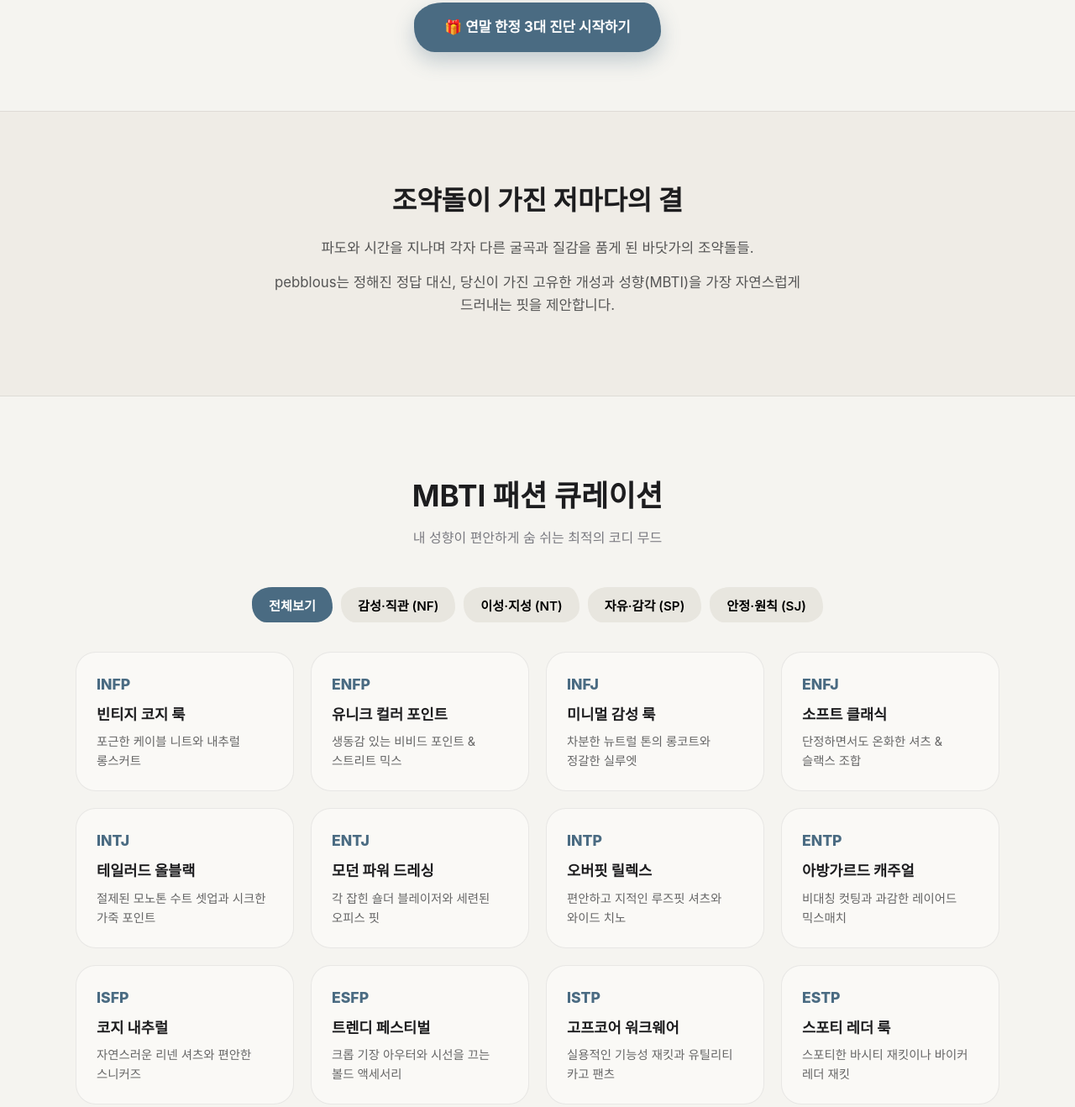
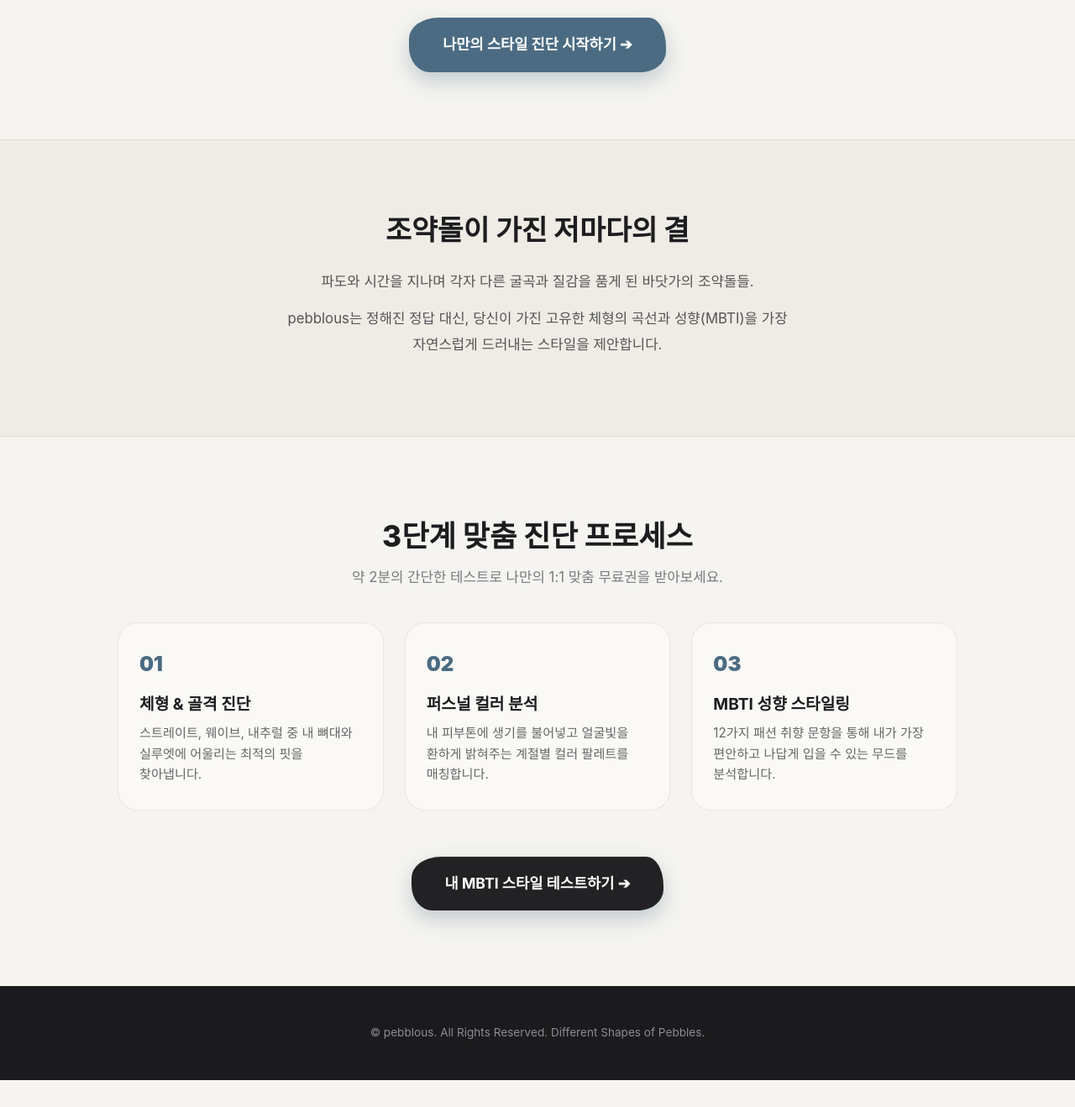
Before and after one commit to fhfh5619-source/lets_pebblous, a website: page Pebble/index.html in a window 1280 px wide. Shown: the part 488-1806 px from the top of the page at 84% size. After the commit the page ends 1774 px from the top, so only its background shows below. Drawn offline with Linux system fonts and the light colour scheme; a web font is replaced by a local one.

Commit message:
Update index.html

```diff
--- a/Pebble/index.html
+++ b/Pebble/index.html
@@ -22,7 +22,7 @@
     body { background: var(--bg-stone); color: var(--text-main); line-height: 1.6; word-break: keep-all; }
     a { text-decoration: none; color: inherit; }
 
-    .container { width: 90%; max-width: 1100px; margin: 0 auto; }
+    .container { width: 90%; max-width: 1000px; margin: 0 auto; }
 
     header {
       position: sticky; top: 0; background: rgba(245, 244, 240, 0.9);
@@ -39,61 +39,47 @@
     .nav-cta:hover { background: var(--pebble-blue); }
 
     /* Hero */
-    .hero { text-align: center; padding: 100px 0 70px; }
+    .hero { text-align: center; padding: 110px 0 80px; }
     .badge {
       display: inline-block; padding: 6px 16px; background: #E8E6DF;
       border-radius: 999px; font-size: 0.8rem; font-weight: 700; color: var(--pebble-blue);
       letter-spacing: 0.05em; margin-bottom: 20px;
     }
-    .hero h1 { font-size: clamp(2.2rem, 5vw, 3.6rem); font-weight: 800; letter-spacing: -0.03em; line-height: 1.25; margin-bottom: 20px; }
+    .hero h1 { font-size: clamp(2.3rem, 5vw, 3.8rem); font-weight: 800; letter-spacing: -0.03em; line-height: 1.25; margin-bottom: 20px; }
     .hero h1 span { color: var(--pebble-blue); }
-    .hero p { font-size: 1.15rem; color: var(--text-muted); max-width: 600px; margin: 0 auto 36px; }
+    .hero p { font-size: 1.15rem; color: var(--text-muted); max-width: 580px; margin: 0 auto 36px; }
 
     .btn-event {
       display: inline-block; background: var(--pebble-blue); color: #fff;
-      padding: 16px 36px; border-radius: var(--radius-pebble); font-size: 1.05rem; font-weight: 700;
+      padding: 18px 40px; border-radius: var(--radius-pebble); font-size: 1.1rem; font-weight: 700;
       box-shadow: 0 10px 25px rgba(74, 107, 130, 0.3); transition: transform 0.2s;
     }
-    .btn-event:hover { transform: translateY(-2px); }
+    .btn-event:hover { transform: translateY(-3px); }
 
-    /* Story */
-    .story { background: #EFECE6; padding: 80px 0; border-top: 1px solid var(--border-soft); border-bottom: 1px solid var(--border-soft); }
-    .story-box { max-width: 680px; margin: 0 auto; text-align: center; }
-    .story-box h2 { font-size: 2rem; margin-bottom: 18px; }
-    .story-box p { color: #555; font-size: 1.05rem; margin-bottom: 14px; }
+    /* Story Section */
+    .story-section {
+      background: #EFECE6; padding: 80px 0; border-top: 1px solid var(--border-soft); border-bottom: 1px solid var(--border-soft);
+      text-align: center;
+    }
+    .story-box { max-width: 650px; margin: 0 auto; }
+    .story-box h2 { font-size: 2.1rem; margin-bottom: 20px; font-weight: 800; }
+    .story-box p { color: #555; font-size: 1.05rem; line-height: 1.8; margin-bottom: 14px; }
 
-    /* MBTI Section */
-    .mbti-section { padding: 90px 0; }
-    .section-head { text-align: center; margin-bottom: 45px; }
-    .section-head h2 { font-size: 2.2rem; margin-bottom: 10px; }
-    .section-head p { color: var(--text-muted); }
+    /* Guide Section */
+    .test-guide { padding: 90px 0; text-align: center; }
+    .guide-cards {
+      display: grid; grid-template-columns: repeat(auto-fit, minmax(260px, 1fr));
+      gap: 25px; margin-top: 40px; text-align: left;
+    }
+    .guide-card {
+      background: var(--bg-card); border: 1px solid var(--border-soft);
+      padding: 30px 25px; border-radius: 24px;
+    }
+    .guide-num { font-size: 1.5rem; font-weight: 900; color: var(--pebble-blue); margin-bottom: 12px; }
+    .guide-card h3 { font-size: 1.2rem; margin-bottom: 8px; }
+    .guide-card p { font-size: 0.95rem; color: #666; }
 
-    .mbti-tabs { display: flex; justify-content: center; gap: 10px; margin-bottom: 35px; flex-wrap: wrap; }
-    .mbti-tab {
-      padding: 10px 20px; border-radius: var(--radius-pebble); background: #E8E6DF;
-      border: none; font-size: 0.95rem; font-weight: 600; cursor: pointer;
-    }
-    .mbti-tab.active { background: var(--pebble-blue); color: #fff; }
-
-    .mbti-grid { display: grid; grid-template-columns: repeat(auto-fill, minmax(240px, 1fr)); gap: 20px; }
-    .mbti-card {
-      background: var(--bg-card); border: 1px solid var(--border-soft); border-radius: 24px;
-      padding: 24px; transition: transform 0.2s;
-    }
-    .mbti-card:hover { transform: translateY(-4px); }
-    .mbti-tag { display: inline-block; font-size: 1.1rem; font-weight: 800; color: var(--pebble-blue); margin-bottom: 8px; }
-    .mbti-title { font-size: 1.1rem; font-weight: 700; margin-bottom: 6px; }
-    .mbti-style { font-size: 0.9rem; color: #666; }
-
-    /* Banner */
-    .banner {
-      background: linear-gradient(135deg, #222225, #354958); color: #fff;
-      border-radius: 30px; padding: 50px 30px; text-align: center; margin: 60px 0 100px;
-    }
-    .banner h3 { font-size: 1.8rem; margin-bottom: 12px; }
-    .banner p { color: #ccc; margin-bottom: 24px; }
-
-    footer { background: #1B1B1D; color: #8C8C92; text-align: center; padding: 40px 0; font-size: 0.85rem; }
+    footer { background: #1B1B1D; color: #8C8C92; text-align: center; padding: 45px 0; font-size: 0.85rem; }
   </style>
 </head>
 <body>
@@ -103,68 +89,52 @@
       <a href="/" class="brand-logo">
         <img src="input_file_0.png" alt="pebblous" onerror="this.outerHTML='<span style=\'font-weight:800;font-size:1.4rem;\'>pebblous</span>'">
       </a>
-      <a href="/event" class="nav-cta">연말 무료 진단 신청 ➔</a>
+      <a href="/event" class="nav-cta">무료 스타일 진단받기 ➔</a>
     </div>
   </header>
 
   <section class="hero">
     <div class="container">
       <span class="badge">DIFFERENT SHAPES OF PEBBLES</span>
-      <h1>조약돌처럼 다채로운,<br><span>나만의 MBTI 스타일링</span></h1>
-      <p>세상에 완전히 똑같은 조약돌이 없듯, 유행에 나를 맞추지 말고 내 MBTI와 체형에 꼭 맞는 스타일을 찾아보세요.</p>
-      <a href="/event" class="btn-event">🎁 연말 한정 3대 진단 시작하기</a>
+      <h1>조약돌처럼 다채로운,<br><span>나만의 패션 스타일</span></h1>
+      <p>세상에 똑같은 조약돌이 없듯, 유행에 나를 맞추지 말고 내 체형과 MBTI에 꼭 맞는 실루엣을 찾아보세요.</p>
+      <a href="/event" class="btn-event">나만의 스타일 진단 시작하기 ➔</a>
     </div>
   </section>
 
-  <section class="story">
+  <section class="story-section">
     <div class="container story-box">
       <h2>조약돌이 가진 저마다의 결</h2>
       <p>파도와 시간을 지나며 각자 다른 굴곡과 질감을 품게 된 바닷가의 조약돌들.</p>
-      <p>pebblous는 정해진 정답 대신, 당신이 가진 고유한 개성과 성향(MBTI)을 가장 자연스럽게 드러내는 핏을 제안합니다.</p>
+      <p>pebblous는 정해진 정답 대신, 당신이 가진 고유한 체형의 곡선과 성향(MBTI)을 가장 자연스럽게 드러내는 스타일을 제안합니다.</p>
     </div>
   </section>
 
-  <section class="mbti-section">
+  <section class="test-guide">
     <div class="container">
-      <div class="section-head">
-        <h2>MBTI 패션 큐레이션</h2>
-        <p>내 성향이 편안하게 숨 쉬는 최적의 코디 무드</p>
+      <h2 style="font-size:2.2rem; font-weight:800;">3단계 맞춤 진단 프로세스</h2>
+      <p style="color:var(--text-muted); font-size:1.05rem; margin-top:8px;">약 2분의 간단한 테스트로 나만의 1:1 맞춤 무료권을 받아보세요.</p>
+
+      <div class="guide-cards">
+        <div class="guide-card">
+          <div class="guide-num">01</div>
+          <h3>체형 & 골격 진단</h3>
+          <p>스트레이트, 웨이브, 내추럴 중 내 뼈대와 실루엣에 어울리는 최적의 핏을 찾아냅니다.</p>
+        </div>
+        <div class="guide-card">
+          <div class="guide-num">02</div>
+          <h3>퍼스널 컬러 분석</h3>
+          <p>내 피부톤에 생기를 불어넣고 얼굴빛을 환하게 밝혀주는 계절별 컬러 팔레트를 매칭합니다.</p>
+        </div>
+        <div class="guide-card">
+          <div class="guide-num">03</div>
+          <h3>MBTI 성향 스타일링</h3>
+          <p>12가지 패션 취향 문항을 통해 내가 가장 편안하고 나답게 입을 수 있는 무드를 분석합니다.</p>
+        </div>
       </div>
 
-      <div class="mbti-tabs">
-        <button class="mbti-tab active" onclick="filterMBTI('all')">전체보기</button>
-        <button class="mbti-tab" onclick="filterMBTI('NF')">감성·직관 (NF)</button>
-        <button class="mbti-tab" onclick="filterMBTI('NT')">이성·지성 (NT)</button>
-        <button class="mbti-tab" onclick="filterMBTI('SP')">자유·감각 (SP)</button>
-        <button class="mbti-tab" onclick="filterMBTI('SJ')">안정·원칙 (SJ)</button>
-      </div>
-
-      <div class="mbti-grid" id="mbtiGrid">
-        <div class="mbti-card" data-group="NF"><span class="mbti-tag">INFP</span><div class="mbti-title">빈티지 코지 룩</div><div class="mbti-style">포근한 케이블 니트와 내추럴 롱스커트</div></div>
-        <div class="mbti-card" data-group="NF"><span class="mbti-tag">ENFP</span><div class="mbti-title">유니크 컬러 포인트</div><div class="mbti-style">생동감 있는 비비드 포인트 & 스트리트 믹스</div></div>
-        <div class="mbti-card" data-group="NF"><span class="mbti-tag">INFJ</span><div class="mbti-title">미니멀 감성 룩</div><div class="mbti-style">차분한 뉴트럴 톤의 롱코트와 정갈한 실루엣</div></div>
-        <div class="mbti-card" data-group="NF"><span class="mbti-tag">ENFJ</span><div class="mbti-title">소프트 클래식</div><div class="mbti-style">단정하면서도 온화한 셔츠 & 슬랙스 조합</div></div>
-
-        <div class="mbti-card" data-group="NT"><span class="mbti-tag">INTJ</span><div class="mbti-title">테일러드 올블랙</div><div class="mbti-style">절제된 모노톤 수트 셋업과 시크한 가죽 포인트</div></div>
-        <div class="mbti-card" data-group="NT"><span class="mbti-tag">ENTJ</span><div class="mbti-title">모던 파워 드레싱</div><div class="mbti-style">각 잡힌 숄더 블레이저와 세련된 오피스 핏</div></div>
-        <div class="mbti-card" data-group="NT"><span class="mbti-tag">INTP</span><div class="mbti-title">오버핏 릴렉스</div><div class="mbti-style">편안하고 지적인 루즈핏 셔츠와 와이드 치노</div></div>
-        <div class="mbti-card" data-group="NT"><span class="mbti-tag">ENTP</span><div class="mbti-title">아방가르드 캐주얼</div><div class="mbti-style">비대칭 컷팅과 과감한 레이어드 믹스매치</div></div>
-
-        <div class="mbti-card" data-group="SP"><span class="mbti-tag">ISFP</span><div class="mbti-title">코지 내추럴</div><div class="mbti-style">자연스러운 리넨 셔츠와 편안한 스니커즈</div></div>
-        <div class="mbti-card" data-group="SP"><span class="mbti-tag">ESFP</span><div class="mbti-title">트렌디 페스티벌</div><div class="mbti-style">크롭 기장 아우터와 시선을 끄는 볼드 액세서리</div></div>
-        <div class="mbti-card" data-group="SP"><span class="mbti-tag">ISTP</span><div class="mbti-title">고프코어 워크웨어</div><div class="mbti-style">실용적인 기능성 재킷과 유틸리티 카고 팬츠</div></div>
-        <div class="mbti-card" data-group="SP"><span class="mbti-tag">ESTP</span><div class="mbti-title">스포티 레더 룩</div><div class="mbti-style">스포티한 바시티 재킷이나 바이커 레더 재킷</div></div>
-
-        <div class="mbti-card" data-group="SJ"><span class="mbti-tag">ISTJ</span><div class="mbti-title">타임리스 클래식</div><div class="mbti-style">유행을 타지 않는 정통 트렌치코트와 옥스퍼드 셔츠</div></div>
-        <div class="mbti-card" data-group="SJ"><span class="mbti-tag">ESTJ</span><div class="mbti-title">스마트 비즈니스</div><div class="mbti-style">신뢰감을 주는 칼주름 슬랙스와 단정한 로퍼</div></div>
-        <div class="mbti-card" data-group="SJ"><span class="mbti-tag">ISFJ</span><div class="mbti-title">단아한 프레피 룩</div><div class="mbti-style">단정한 가디건과 플리츠 스커트 / 깔끔한 치노</div></div>
-        <div class="mbti-card" data-group="SJ"><span class="mbti-tag">ESFJ</span><div class="mbti-title">러블리 세미캐주얼</div><div class="mbti-style">화사한 파스텔 톤 니트와 부드러운 와이드 팬츠</div></div>
-      </div>
-
-      <div class="banner">
-        <h3>내 MBTI와 체형에 꼭 맞는 코디가 궁금하다면?</h3>
-        <p>퍼스널 컬러 + 골격 분석 + 1:1 스타일링 솔루션을 연말 한정으로 무료 진단해 드립니다.</p>
-        <a href="/event" class="btn-event" style="background:#fff; color:#222;">지금 진단받으러 가기 ➔</a>
+      <div style="margin-top: 55px;">
+        <a href="/event" class="btn-event" style="background:#222225;">내 MBTI 스타일 테스트하기 ➔</a>
       </div>
     </div>
   </section>
@@ -173,21 +143,5 @@
     <p>&copy; pebblous. All Rights Reserved. Different Shapes of Pebbles.</p>
   </footer>
 
-  <script>
-    function filterMBTI(group) {
-      document.querySelectorAll('.mbti-tab').forEach(b => b.classList.remove('active'));
-      event.target.classList.add('active');
-      document.querySelectorAll('.mbti-card').forEach(card => {
-        if (group === 'all' || card.getAttribute('data-group') === group) {
-          card.style.display = 'block';
-        } else {
-          card.style.display = 'none';
-        }
-      });
-    }
-  </script>
 </body>
 </html>
-  </script>
-</body>
-</html>
```
